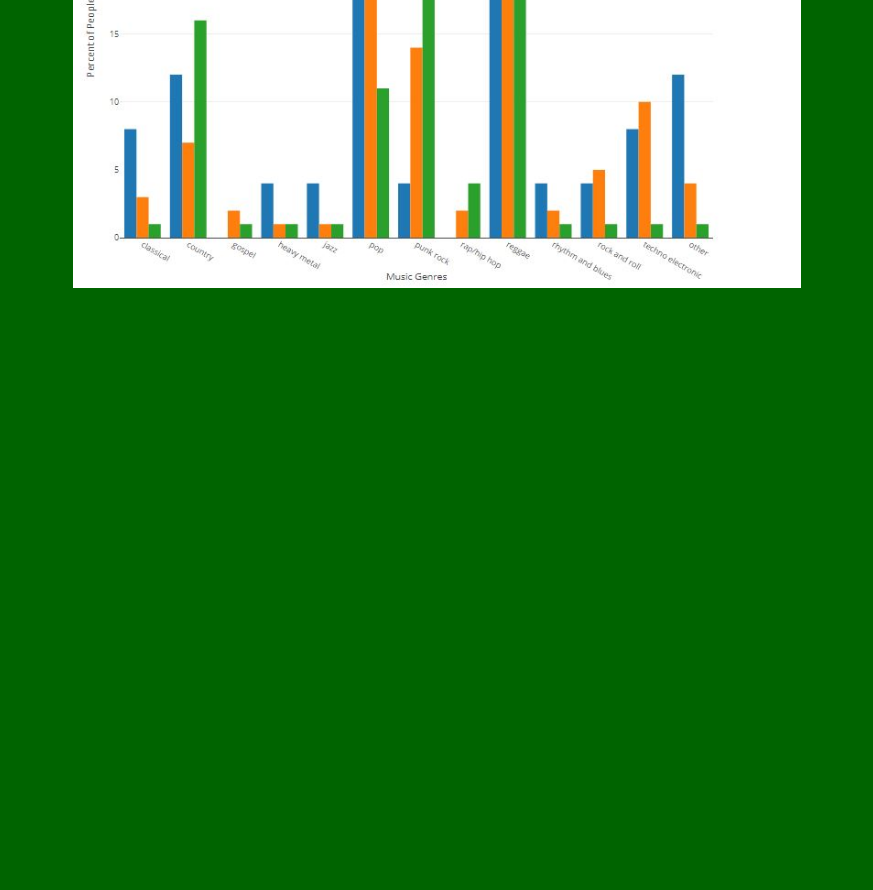
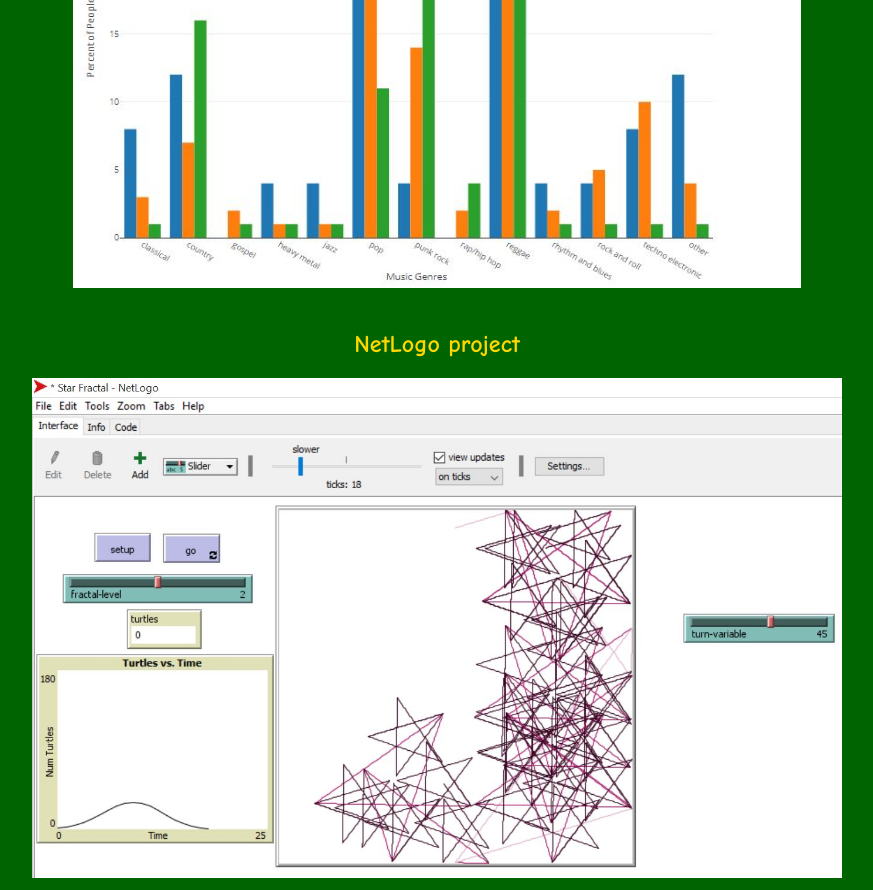
Before and after one commit to mkesselmanisawesome/kesselmancsp, a plain HTML site: page portfolio.html in a window 1280 px wide. Shown: the part 2285-3175 px from the top of the page, without its empty margins (203-1076 px from the left). Before the commit the page ends 2585 px from the top, so only its background shows below. Drawn offline with Linux system fonts and the light colour scheme.

Commit message:
Add files via upload

```diff
--- a/portfolio.html
+++ b/portfolio.html
@@ -44,6 +44,10 @@
     <br>
     <h2>Big Data graph project using Python</h2>
     <img src="images/bigdatagraph.JPG" height="500">
+    <br>
+    <br>
+    <h2>NetLogo project</h2>
+    <img src="images/net_logo_pic.JPG" height="500">
 	  </body>
 	  <style>
   body {
```
Also changed, not shown: images/net_logo_pic.JPG (added).
